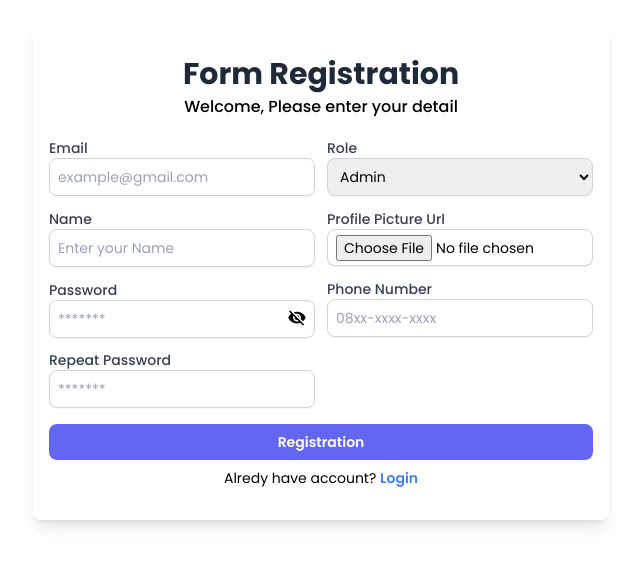
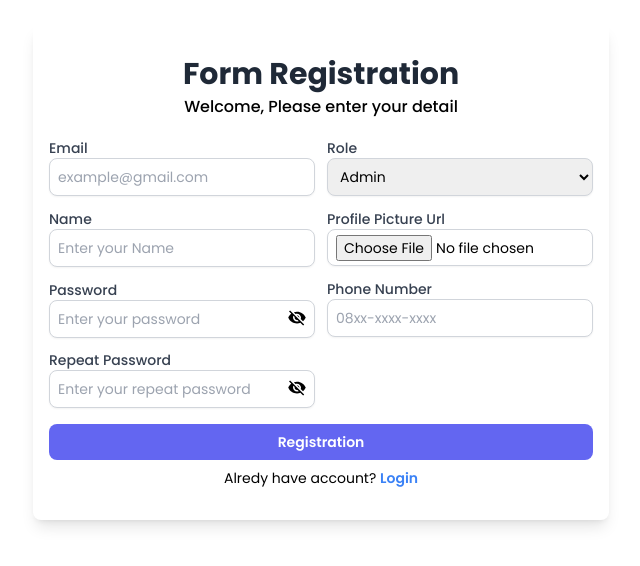
Before and after one commit to msfrzl1/langgeng-travel, a React (Vite) app: page /register in a window 1280 px wide. Shown: the part 128-694 px from the top of the page, without its empty margins (319-959 px from the left). Built offline with nearby package versions, Linux system fonts and the light colour scheme.

Commit message:
Added toggle functionality for password fields.

```diff
--- a/src/components/Fragments/FormRegistration/index.jsx
+++ b/src/components/Fragments/FormRegistration/index.jsx
@@ -6,10 +6,16 @@ import SelecOption from "../../Elements/SelectOption";
 import HidePasswordToggle from "../../Elements/HidePasswordToggle";
 
 export default function FormRegister() {
-  const [showPassword, setShowPassword] = useState(false);
+  const [showPasswords, setShowPasswords] = useState({
+    password: false,
+    passwordRepeat: false,
+  });
 
-  const handleShowPassword = () => {
-    setShowPassword((prevState) => !prevState);
+  const toggleShowPassword = (key) => {
+    setShowPasswords((prevState) => ({
+      ...prevState,
+      [key]: !prevState[key],
+    }));
   };
 
   return (
@@ -17,81 +23,83 @@ export default function FormRegister() {
       <div className="grid w-full grid-cols-1 gap-3 md:grid-cols-2">
         <div className="w-full">
           <FormInput
-            id={"email"}
-            htmlFor={"email"}
-            name={"email"}
-            label={"Email"}
-            type={"email"}
-            placeholder={"example@gmail.com"}
+            id="email"
+            htmlFor="email"
+            name="email"
+            label="Email"
+            type="email"
+            placeholder="example@gmail.com"
           />
           <Gap y={0.8} />
           <FormInput
-            id={"name"}
-            htmlFor={"name"}
-            name={"name"}
-            label={"Name"}
-            type={"text"}
-            placeholder={"Enter your Name"}
+            id="name"
+            htmlFor="name"
+            name="name"
+            label="Name"
+            type="text"
+            placeholder="Enter your Name"
           />
           <Gap y={0.8} />
           <div className="relative w-full">
             <FormInput
-              id={"password"}
-              htmlFor={"password"}
-              name={"password"}
-              label={"Password"}
-              type={showPassword ? "text" : "password"}
-              placeholder={"*******"}
+              id="password"
+              htmlFor="password"
+              name="password"
+              label="Password"
+              type={showPasswords.password ? "text" : "password"}
+              placeholder="Enter your password"
             />
             <HidePasswordToggle
-              type={"button"}
-              showPassword={showPassword}
-              handleShowPassword={handleShowPassword}
+              type="button"
+              showPassword={showPasswords.password}
+              handleShowPassword={() => toggleShowPassword("password")}
             />
           </div>
           <Gap y={0.8} />
-          <FormInput
-            id={"passwordRepeat"}
-            htmlFor={"passwordRepeat"}
-            name={"passwordRepeat"}
-            label={"Repeat Password"}
-            type={showPassword ? "text" : "password"}
-            placeholder={"*******"}
-          />
+          <div className="relative w-full">
+            <FormInput
+              id="passwordRepeat"
+              htmlFor="passwordRepeat"
+              name="passwordRepeat"
+              label="Repeat Password"
+              type={showPasswords.passwordRepeat ? "text" : "password"}
+              placeholder="Enter your repeat password"
+            />
+            <HidePasswordToggle
+              type="button"
+              showPassword={showPasswords.passwordRepeat}
+              handleShowPassword={() => toggleShowPassword("passwordRepeat")}
+            />
+          </div>
         </div>
         <div className="w-full">
-          <SelecOption
-            id={"role"}
-            htmlFor={"role"}
-            name={"role"}
-            label={"Role"}
-          >
+          <SelecOption id="role" htmlFor="role" name="role" label="Role">
             <option value="admin">Admin</option>
             <option value="user">User</option>
           </SelecOption>
           <Gap y={0.8} />
           <FormInput
-            id={"profilePictureUrl"}
-            htmlFor={"profilePictureUrl"}
-            name={"profilePictureUrl"}
-            label={"Profile Picture Url"}
-            type={"file"}
+            id="profilePictureUrl"
+            htmlFor="profilePictureUrl"
+            name="profilePictureUrl"
+            label="Profile Picture Url"
+            type="file"
           />
           <Gap y={0.8} />
           <FormInput
-            id={"phoneNumber"}
-            htmlFor={"phoneNumber"}
-            name={"phoneNumber"}
-            label={"Phone Number"}
-            type={"number"}
-            placeholder={"08xx-xxxx-xxxx"}
+            id="phoneNumber"
+            htmlFor="phoneNumber"
+            name="phoneNumber"
+            label="Phone Number"
+            type="number"
+            placeholder="08xx-xxxx-xxxx"
           />
         </div>
       </div>
       <Gap y={1} />
       <Button
-        type={"submit"}
-        value={"Registration"}
+        type="submit"
+        value="Registration"
         classname="w-full bg-indigo-500 py-2 hover:bg-indigo-700"
       />
     </form>
```
